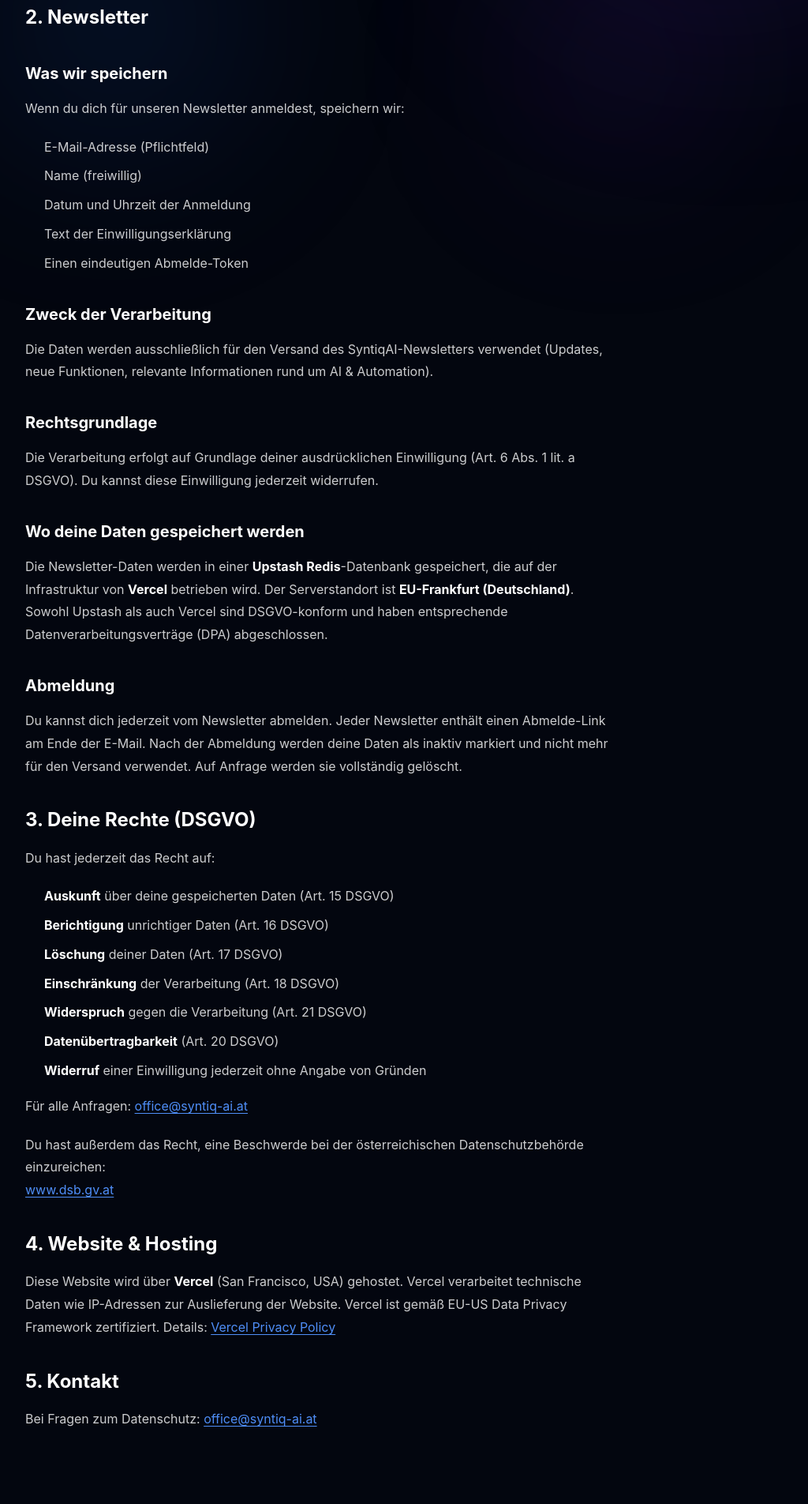
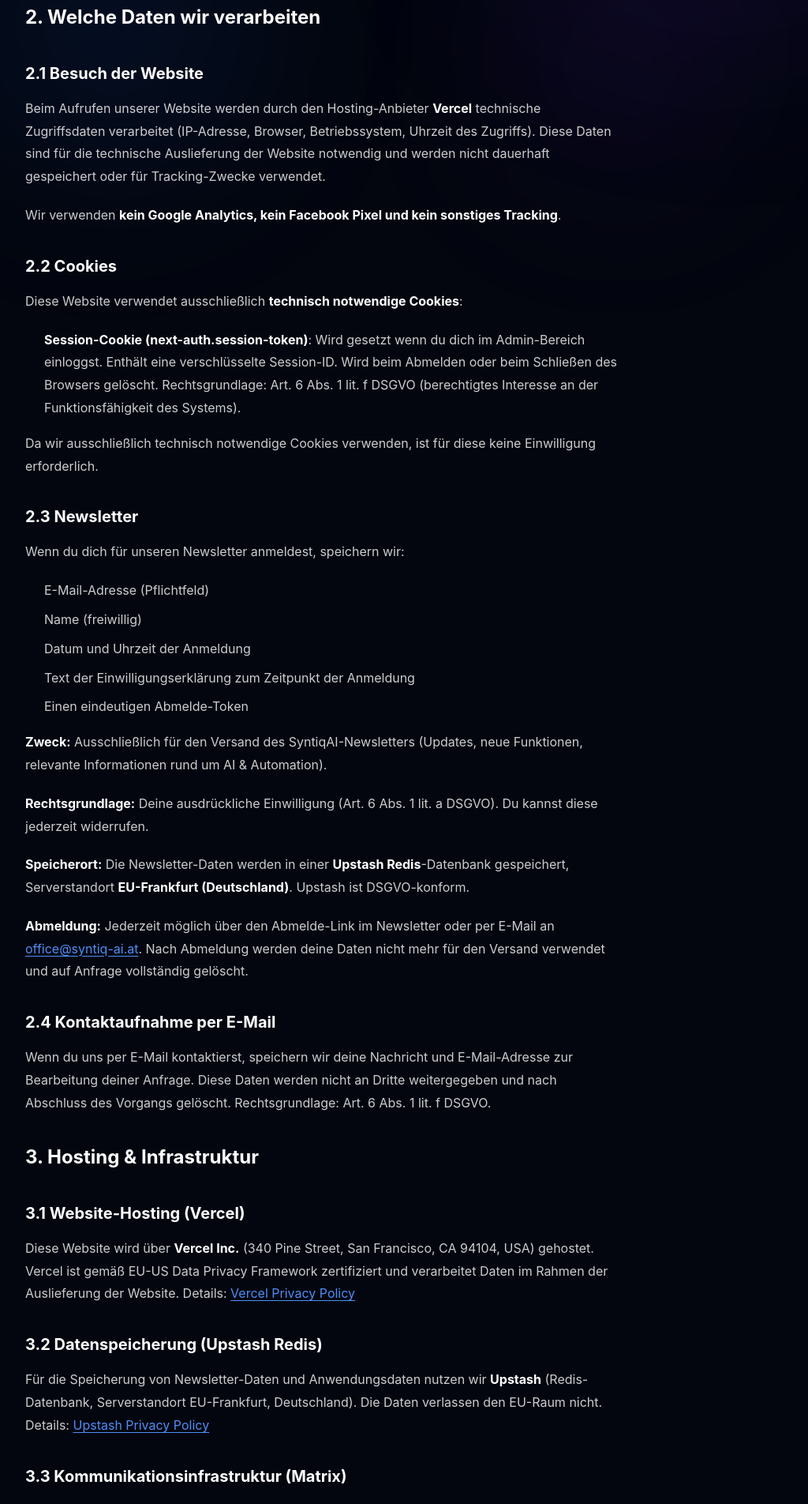
Before and after one commit to syntiqAI/syntiqai-website, a Next.js app: page /datenschutz in a window 1280 px wide. Shown: the part 440-2344 px from the top of the page at 79% size, without its empty margins (232-1256 px from the left). Built offline with nearby package versions, Linux system fonts and the light colour scheme; no server answers.

Commit message:
legal: update Datenschutz page - cookies, Matrix server, Upstash, no tracking

```diff
--- a/src/app/datenschutz/page.tsx
+++ b/src/app/datenschutz/page.tsx
@@ -13,34 +13,68 @@ export default function Datenschutz() {
           E-Mail: <a href="mailto:office@syntiq-ai.at">office@syntiq-ai.at</a>
         </p>
 
-        <h2>2. Newsletter</h2>
-        <h3>Was wir speichern</h3>
+        <h2>2. Welche Daten wir verarbeiten</h2>
+
+        <h3>2.1 Besuch der Website</h3>
+        <p>
+          Beim Aufrufen unserer Website werden durch den Hosting-Anbieter <strong>Vercel</strong> technische Zugriffsdaten verarbeitet (IP-Adresse, Browser, Betriebssystem, Uhrzeit des Zugriffs). Diese Daten sind für die technische Auslieferung der Website notwendig und werden nicht dauerhaft gespeichert oder für Tracking-Zwecke verwendet.
+        </p>
+        <p>
+          Wir verwenden <strong>kein Google Analytics, kein Facebook Pixel und kein sonstiges Tracking</strong>.
+        </p>
+
+        <h3>2.2 Cookies</h3>
+        <p>
+          Diese Website verwendet ausschließlich <strong>technisch notwendige Cookies</strong>:
+        </p>
+        <ul>
+          <li><strong>Session-Cookie (next-auth.session-token)</strong>: Wird gesetzt wenn du dich im Admin-Bereich einloggst. Enthält eine verschlüsselte Session-ID. Wird beim Abmelden oder beim Schließen des Browsers gelöscht. Rechtsgrundlage: Art. 6 Abs. 1 lit. f DSGVO (berechtigtes Interesse an der Funktionsfähigkeit des Systems).</li>
+        </ul>
+        <p>
+          Da wir ausschließlich technisch notwendige Cookies verwenden, ist für diese keine Einwilligung erforderlich.
+        </p>
+
+        <h3>2.3 Newsletter</h3>
         <p>Wenn du dich für unseren Newsletter anmeldest, speichern wir:</p>
         <ul>
           <li>E-Mail-Adresse (Pflichtfeld)</li>
           <li>Name (freiwillig)</li>
           <li>Datum und Uhrzeit der Anmeldung</li>
-          <li>Text der Einwilligungserklärung</li>
+          <li>Text der Einwilligungserklärung zum Zeitpunkt der Anmeldung</li>
           <li>Einen eindeutigen Abmelde-Token</li>
         </ul>
-
-        <h3>Zweck der Verarbeitung</h3>
-        <p>Die Daten werden ausschließlich für den Versand des SyntiqAI-Newsletters verwendet (Updates, neue Funktionen, relevante Informationen rund um AI & Automation).</p>
-
-        <h3>Rechtsgrundlage</h3>
-        <p>Die Verarbeitung erfolgt auf Grundlage deiner ausdrücklichen Einwilligung (Art. 6 Abs. 1 lit. a DSGVO). Du kannst diese Einwilligung jederzeit widerrufen.</p>
-
-        <h3>Wo deine Daten gespeichert werden</h3>
+        <p><strong>Zweck:</strong> Ausschließlich für den Versand des SyntiqAI-Newsletters (Updates, neue Funktionen, relevante Informationen rund um AI & Automation).</p>
+        <p><strong>Rechtsgrundlage:</strong> Deine ausdrückliche Einwilligung (Art. 6 Abs. 1 lit. a DSGVO). Du kannst diese jederzeit widerrufen.</p>
         <p>
-          Die Newsletter-Daten werden in einer <strong>Upstash Redis</strong>-Datenbank gespeichert, die auf der Infrastruktur von <strong>Vercel</strong> betrieben wird.
-          Der Serverstandort ist <strong>EU-Frankfurt (Deutschland)</strong>.
-          Sowohl Upstash als auch Vercel sind DSGVO-konform und haben entsprechende Datenverarbeitungsverträge (DPA) abgeschlossen.
+          <strong>Speicherort:</strong> Die Newsletter-Daten werden in einer <strong>Upstash Redis</strong>-Datenbank gespeichert, Serverstandort <strong>EU-Frankfurt (Deutschland)</strong>. Upstash ist DSGVO-konform.
+        </p>
+        <p>
+          <strong>Abmeldung:</strong> Jederzeit möglich über den Abmelde-Link im Newsletter oder per E-Mail an <a href="mailto:office@syntiq-ai.at">office@syntiq-ai.at</a>. Nach Abmeldung werden deine Daten nicht mehr für den Versand verwendet und auf Anfrage vollständig gelöscht.
         </p>
 
-        <h3>Abmeldung</h3>
-        <p>Du kannst dich jederzeit vom Newsletter abmelden. Jeder Newsletter enthält einen Abmelde-Link am Ende der E-Mail. Nach der Abmeldung werden deine Daten als inaktiv markiert und nicht mehr für den Versand verwendet. Auf Anfrage werden sie vollständig gelöscht.</p>
+        <h3>2.4 Kontaktaufnahme per E-Mail</h3>
+        <p>
+          Wenn du uns per E-Mail kontaktierst, speichern wir deine Nachricht und E-Mail-Adresse zur Bearbeitung deiner Anfrage. Diese Daten werden nicht an Dritte weitergegeben und nach Abschluss des Vorgangs gelöscht. Rechtsgrundlage: Art. 6 Abs. 1 lit. f DSGVO.
+        </p>
 
-        <h2>3. Deine Rechte (DSGVO)</h2>
+        <h2>3. Hosting & Infrastruktur</h2>
+
+        <h3>3.1 Website-Hosting (Vercel)</h3>
+        <p>
+          Diese Website wird über <strong>Vercel Inc.</strong> (340 Pine Street, San Francisco, CA 94104, USA) gehostet. Vercel ist gemäß EU-US Data Privacy Framework zertifiziert und verarbeitet Daten im Rahmen der Auslieferung der Website. Details: <a href="https://vercel.com/legal/privacy-policy" target="_blank" rel="noopener noreferrer">Vercel Privacy Policy</a>
+        </p>
+
+        <h3>3.2 Datenspeicherung (Upstash Redis)</h3>
+        <p>
+          Für die Speicherung von Newsletter-Daten und Anwendungsdaten nutzen wir <strong>Upstash</strong> (Redis-Datenbank, Serverstandort EU-Frankfurt, Deutschland). Die Daten verlassen den EU-Raum nicht. Details: <a href="https://upstash.com/trust/privacy.pdf" target="_blank" rel="noopener noreferrer">Upstash Privacy Policy</a>
+        </p>
+
+        <h3>3.3 Kommunikationsinfrastruktur (Matrix)</h3>
+        <p>
+          Für die interne Kommunikation zwischen KI-Agenten betreiben wir einen eigenen <strong>Matrix-Server</strong> unter <strong>chat.syntiq-ai.at</strong>. Dieser Server wird vollständig selbstgehostet auf eigener Infrastruktur in Österreich betrieben. Es werden keine Daten an Dritte übermittelt.
+        </p>
+
+        <h2>4. Deine Rechte (DSGVO)</h2>
         <p>Du hast jederzeit das Recht auf:</p>
         <ul>
           <li><strong>Auskunft</strong> über deine gespeicherten Daten (Art. 15 DSGVO)</li>
@@ -59,13 +93,12 @@ export default function Datenschutz() {
           <a href="https://www.dsb.gv.at" target="_blank" rel="noopener noreferrer">www.dsb.gv.at</a>
         </p>
 
-        <h2>4. Website & Hosting</h2>
+        <h2>5. Änderungen dieser Datenschutzerklärung</h2>
         <p>
-          Diese Website wird über <strong>Vercel</strong> (San Francisco, USA) gehostet. Vercel verarbeitet technische Daten wie IP-Adressen zur Auslieferung der Website.
-          Vercel ist gemäß EU-US Data Privacy Framework zertifiziert. Details: <a href="https://vercel.com/legal/privacy-policy" target="_blank" rel="noopener noreferrer">Vercel Privacy Policy</a>
+          Wir behalten uns vor, diese Datenschutzerklärung bei Bedarf anzupassen. Die aktuelle Version ist stets auf dieser Seite abrufbar. Stand: März 2026.
         </p>
 
-        <h2>5. Kontakt</h2>
+        <h2>6. Kontakt</h2>
         <p>Bei Fragen zum Datenschutz: <a href="mailto:office@syntiq-ai.at">office@syntiq-ai.at</a></p>
 
       </div>
```
